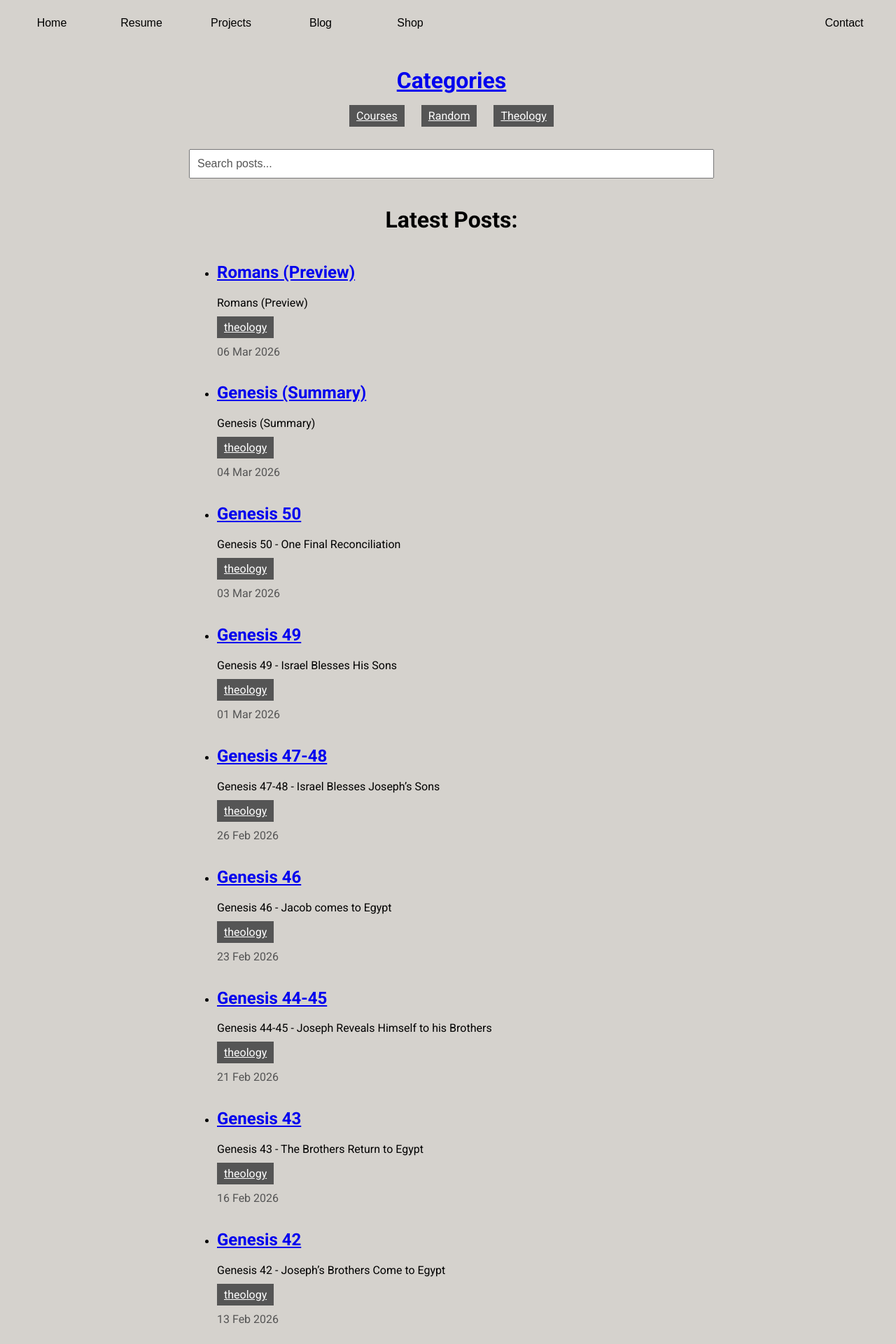
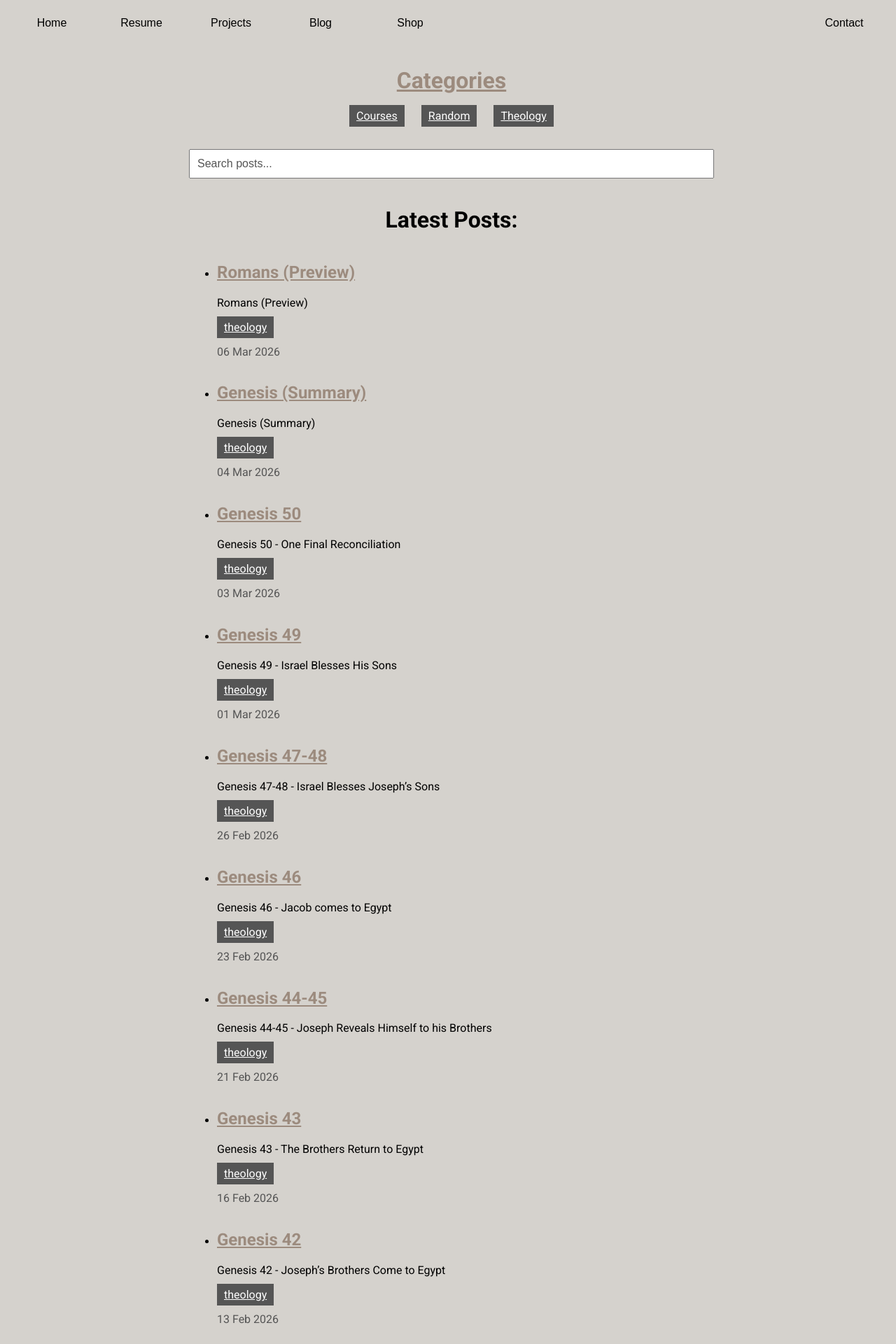
Before and after one commit to Francis-McKee/francis-mckee.github.io, a Jekyll site: the page built from blog.html, in a window 1280 px wide. Shown: the top 1920 px of the page at 70% size. Built offline with Jekyll 4.4.1, drawn with Linux system fonts in a browser that asks for light colours; nearby versions of some CDN libraries; comment, search, counter and statistics services are not loaded.

Commit message:
fixed blog links to display custom style

```diff
--- a/css/blog.css
+++ b/css/blog.css
@@ -1,11 +1,11 @@
 /* blog.html CSS */
 
-.article a { /* references default layout 'main' with class 'article' */
+main a {
     text-decoration: underline;
     color: #9C8B7E;
 }
 
-.article a:hover {
+main a:hover {
     color: #555;
 }
 
@@ -48,8 +48,7 @@ h1 {
     font-size: 16px;
 }
 
-#search-input::placeholder
-{
+#search-input::placeholder {
     color: #555;
 }
 
```
Also changed, not shown: 1 other file.
